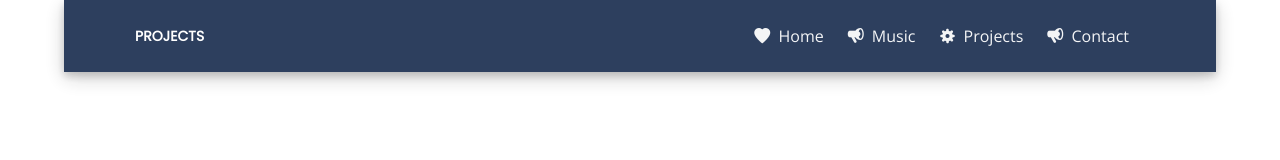
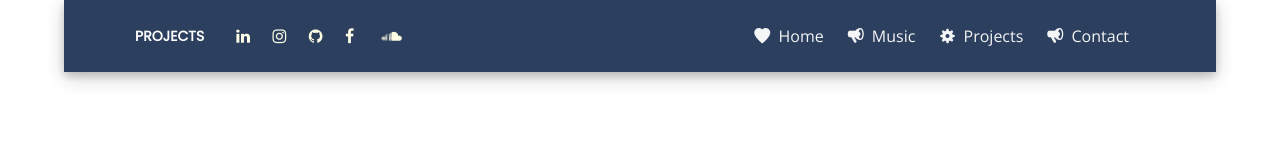
Before and after one commit to swaybs/swaybs.github.io, a plain HTML site: page projects.html in a window 1280 px wide. Shown: the top 160 px of the page. Drawn offline with nearby package versions, Linux system fonts and the light colour scheme; files that its build step writes are made by us from their sources; files whose address does not match are found by name; a web font is replaced by a local one.

Commit message:
adding social icons

```diff
--- a/css/main_styles.css
+++ b/css/main_styles.css
@@ -186,7 +186,7 @@ section {
 /*********** SOCIAL MEDIA ICONS ************/
 .social-media-icons {
   position: relative;
-  text-align: center;
+  text-align: right;
 }
 
 /* Style all font awesome icons */
@@ -209,27 +209,27 @@ section {
 /* Facebook */
 .fa-github {
   /* background: #3B5998; */
-  color: black;
+  color: #FFFFE5;
 }
 
 /* Twitter */
 .fa-instagram {
   /* text: #55ACEE; */
-  color: black;
+  color: #FFFFE5;
 }
 
 /* Linked-IN */
 .fa-linkedin {
   /* background: #55ACEE; */
-  color: black;
+  color: #FFFFE5;
 }
 
 .fa-facebook {
-  color: black;
+  color: #FFFFE5;
 }
 
 .fa-soundcloud {
-  color: black;
+  color: #FFFFE5;
 }
 
 footer {
--- a/css/project_styles.css
+++ b/css/project_styles.css
@@ -3,11 +3,11 @@
 .navbar {
   z-index: 1;
   background-color: #677A65 !important;
+  /* background-color: #1B181E !important; */
   opacity: 0.9;
   margin: 0 auto;
   width: 90%;
   /* height: 5%; */
-
   left: 0;
   right: 0;
   position: fixed;
--- a/projects.html
+++ b/projects.html
@@ -114,6 +114,15 @@
             </div>
           </div>
         </div>
+        <!-- Insert Social Media Icons into Navbar -->
+        <div class="social-media-icons">
+          <a href="https://www.linkedin.com/in/andrew-rothbauer-8a040763/" class="fa fa-linkedin"></a>
+          <a href="https://www.instagram.com/swaybs/" class="fa fa-instagram"></a>
+          <a href="https://github.com/swaybs" class="fa fa-github"></a>
+          <a href="https://www.facebook.com/forkd" class="fa fa-facebook"></a>
+          <a href="https://soundcloud.com/pyxisofficial" class="fa fa-soundcloud"></a>
+        </div>
+
 
         <ul class="navbar-nav ml-lg-auto">
           <li class="nav-item">
```
Also changed, not shown: contact.html (+11 -0 lines), home_page.html (+11 -0 lines), music.html (+12 -7 lines).
